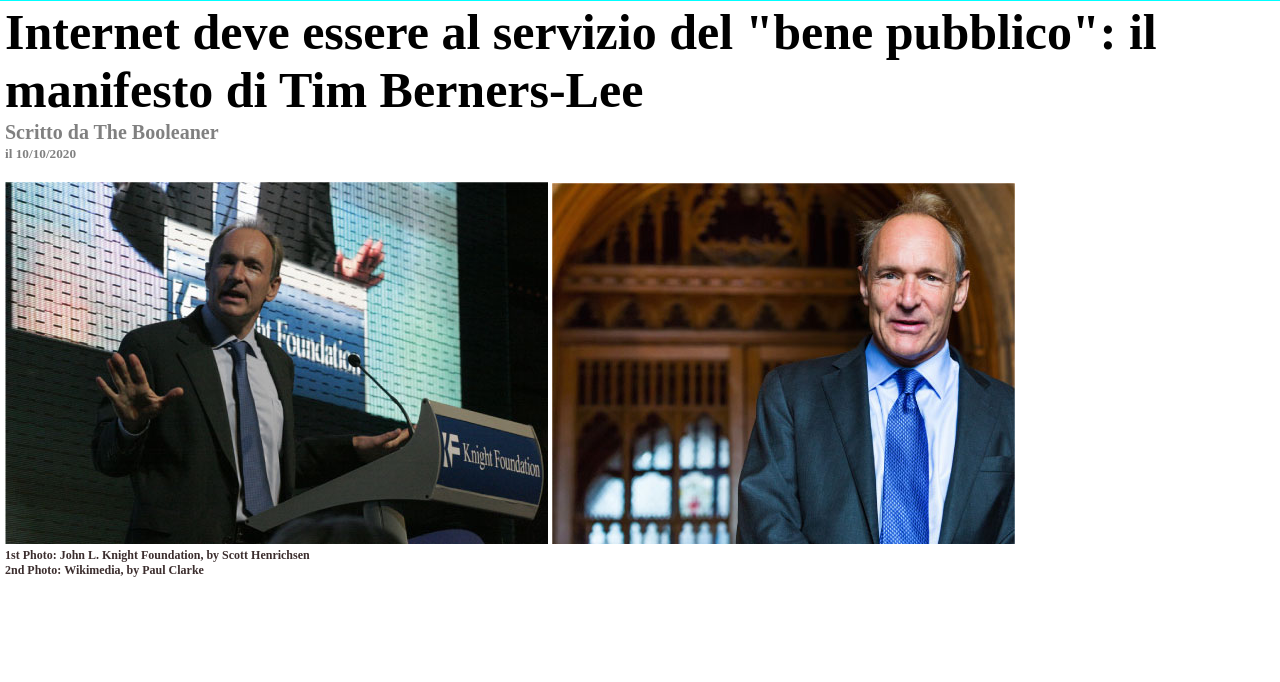
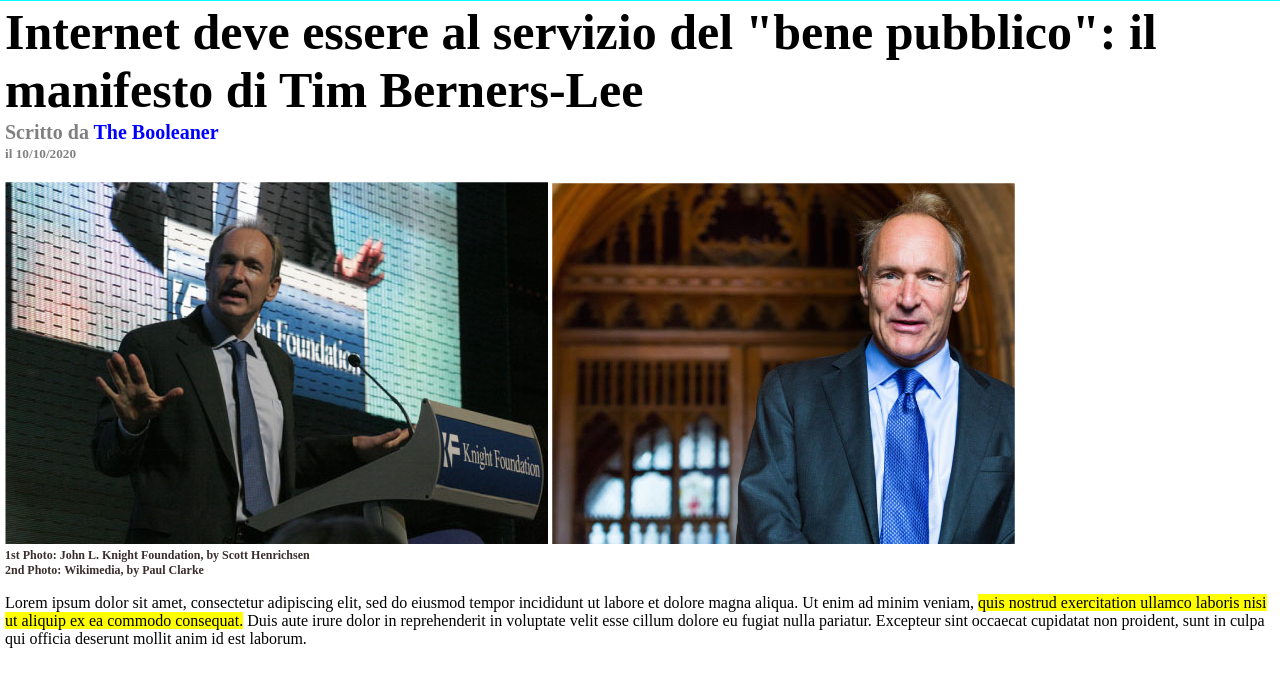
Before and after one commit to tommasodare/html-css-booleaner, a plain HTML site: page index.html in a window 1280 px wide. Shown: the part 104-786 px from the top of the page. Drawn offline with Linux system fonts and the light colour scheme.

Commit message:
Add Text

```diff
--- a/css/style.css
+++ b/css/style.css
@@ -28,6 +28,10 @@
     margin: 2px 0px 2px 0px;
 }
 
+#booleaner {
+    color: blue;
+}
+
 #data {
     color: grey;
     margin: 2px 0px 2px 0px;
@@ -43,3 +47,7 @@
     font-size: 12px;
     color: #3c2e2e;
 }
+
+#text {
+    background-color: yellow;
+}
--- a/index.html
+++ b/index.html
@@ -19,9 +19,10 @@
 
         <section>
             <h1 id="titol">Internet deve essere al servizio del "bene pubblico": il manifesto di Tim Berners-Lee</h1>
-            <h4 id="subtitle">Scritto da The Booleaner</h4>
+            <h4 id="subtitle">Scritto da <span id="booleaner">The Booleaner</span></h4>
             <h5 id="data">il 10/10/2020</h5>
         </section>
+        <!-- Titol and Subtitol -->
 
         <section id="image-box">
             <img src="./img/tim-1.jpg" alt="Tim 1">
@@ -29,6 +30,15 @@
             <h6 class="references">1st Photo: John L. Knight Foundation, by Scott Henrichsen</h6>
             <h6 class="references">2nd Photo: Wikimedia, by Paul Clarke</h6>
         </section>
+        <!-- Images -->
+
+        <section>
+            <p>
+                Lorem ipsum dolor sit amet, consectetur adipiscing elit, sed do eiusmod tempor incididunt ut labore et dolore magna aliqua. Ut enim ad minim veniam, <span id="text">quis nostrud exercitation ullamco laboris nisi ut aliquip ex ea commodo consequat.</span> Duis aute irure dolor in reprehenderit in voluptate velit esse cillum dolore eu fugiat nulla pariatur. Excepteur sint occaecat cupidatat non proident, sunt in culpa qui officia deserunt mollit anim id est laborum.
+            </p>
+        </section>
+        <!-- Text -->
+
 
 
     </main>
```
